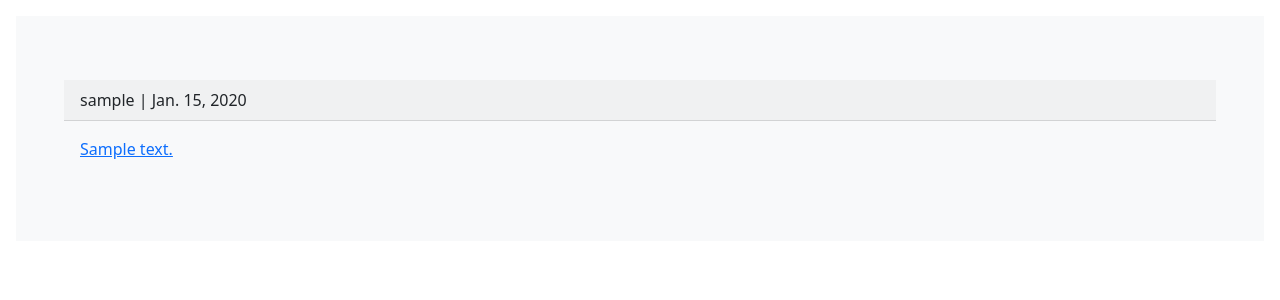
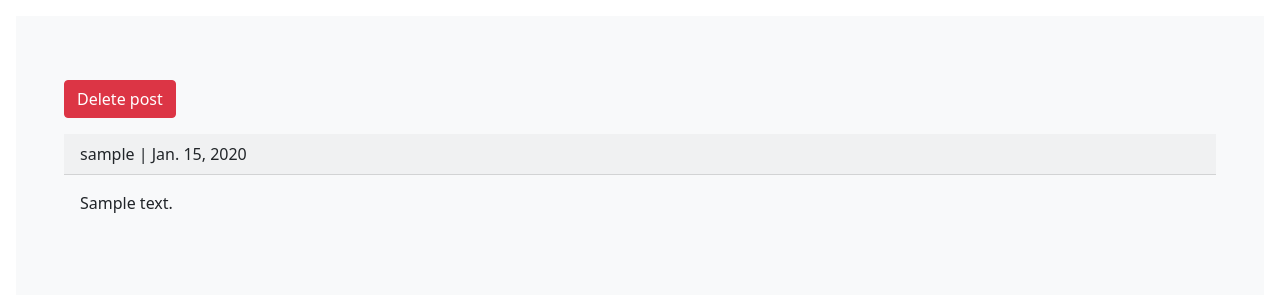
Before and after one commit to MrRezoo/django-social-network, a Django app: a page that uses posts/templates/posts/post_detail.html in a window 1280 px wide. Shown: the part 56-356 px from the top of the page. Run offline with Django 3.2, Linux system fonts and the light colour scheme; a user stored in the database is signed in; tables that the repository leaves empty hold one stand-in row (values such as "Sample post").

Commit message:
post delete

```diff
--- a/account/templates/account/dashboard.html
+++ b/account/templates/account/dashboard.html
@@ -5,7 +5,9 @@
 {% endblock %}
 
 {% block content %}
-    <a href="{% url 'posts:add_post' request.user.id %}" class="btn btn-danger">Add post</a>
+    {% if self_dash %}
+        <a href="{% url 'posts:add_post' request.user.id %}" class="btn btn-primary">Add post</a>
+    {% endif %}
     <h4 class="text-center">{{ user.username|capfirst }}</h4>
     <p class="text-center">{{ user.profile.bio }}</p>
     <br>
--- a/account/views.py
+++ b/account/views.py
@@ -51,7 +51,11 @@ def user_logout(request):
     return redirect('posts:all_posts')
 
 
+@login_required
 def user_dashboard(request, user_id):
     user = get_object_or_404(User, pk=user_id)
     posts = Post.objects.filter(user=user)
-    return render(request, 'account/dashboard.html', {'user': user, 'posts': posts})
+    self_dash = False
+    if request.user.id == user_id:
+        self_dash = True
+    return render(request, 'account/dashboard.html', {'user': user, 'posts': posts, 'self_dash': self_dash})
--- a/posts/templates/posts/all_posts.html
+++ b/posts/templates/posts/all_posts.html
@@ -13,5 +13,6 @@
             <p class="card-header"><a href="{% url 'account:dashboard' post.user.id %}">{{ post.user }}</a></p>
             <p class="card-body"><a href="{{ post.get_absolute_url }}">{{ post.body }}</a></p>
         </div>
+        <br>
     {% endfor %}
 {% endblock %}
--- a/posts/templates/posts/post_detail.html
+++ b/posts/templates/posts/post_detail.html
@@ -5,9 +5,11 @@
 
 
 {% block content %}
+    {% if request.user.is_authenticated and request.user.id == post.user.id %}
+        <a href="{% url 'posts:post_delete' post.user.id post.id %}" class="btn btn-danger">Delete post</a>
+    {% endif %}
 
-
-            <p class="card-header">{{ post.user }} | {{ post.created|date }}</p>
-            <p class="card-body"><a href="{{ post.get_absolute_url }}">{{ post.body }}</a></p>
+    <p class="card-header">{{ post.user }} | {{ post.created|date }}</p>
+    <p class="card-body">{{ post.body }}</p>
 
 {% endblock %}
--- a/posts/urls.py
+++ b/posts/urls.py
@@ -6,5 +6,6 @@ app_name = 'posts'
 urlpatterns = [
     path('', views.all_posts, name='all_posts'),
     path('<int:year>/<int:month>/<int:day>/<slug:slug>', views.post_detail, name='post_detail'),
-    path('add_post/<int:user_id>/', views.add_post, name='add_post')
+    path('add_post/<int:user_id>/', views.add_post, name='add_post'),
+    path('post_delete/<int:user_id>/<int:post_id>', views.post_delete, name='post_delete')
 ]
--- a/posts/views.py
+++ b/posts/views.py
@@ -20,15 +20,28 @@ def post_detail(request, year, month, day, slug):
 
 @login_required
 def add_post(request, user_id):
-    if request.method == 'POST':
-        form = AddPostForm(request.POST)
-        if form.is_valid():
-            new_post = form.save(commit=False)
-            new_post.user = request.user
-            new_post.slug = slugify(form.cleaned_data['body'][:30])
-            new_post.save()
-            messages.success(request, 'post submitted', 'success')
-            return redirect('account:dashboard', user_id)
+    if request.user.id == user_id:
+        if request.method == 'POST':
+            form = AddPostForm(request.POST)
+            if form.is_valid():
+                new_post = form.save(commit=False)
+                new_post.user = request.user
+                new_post.slug = slugify(form.cleaned_data['body'][:30])
+                new_post.save()
+                messages.success(request, 'post submitted', 'success')
+                return redirect('account:dashboard', user_id)
+        else:
+            form = AddPostForm()
+        return render(request, 'posts/add_post.html', {'form': form})
     else:
-        form = AddPostForm()
-    return render(request, 'posts/add_post.html', {'form': form})
+        return redirect('posts:all_posts')
+
+
+@login_required
+def post_delete(request, user_id, post_id):
+    if request.user.id == user_id:
+        Post.objects.get(pk=post_id).delete()
+        messages.success(request, 'your post deleted successfully', 'danger')
+        return redirect('account:dashboard', user_id)
+    else:
+        return redirect('posts:all_posts')
```
